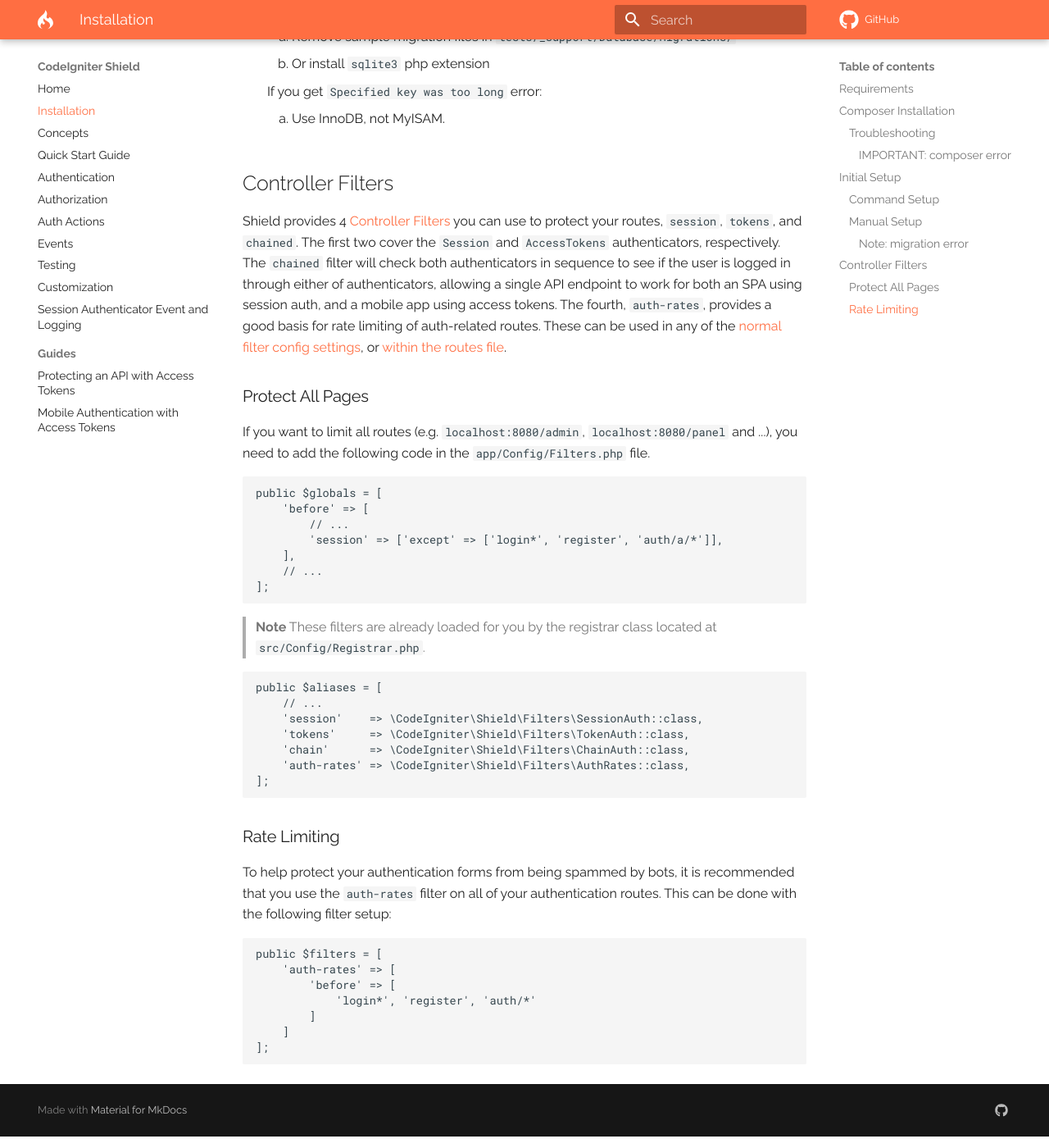
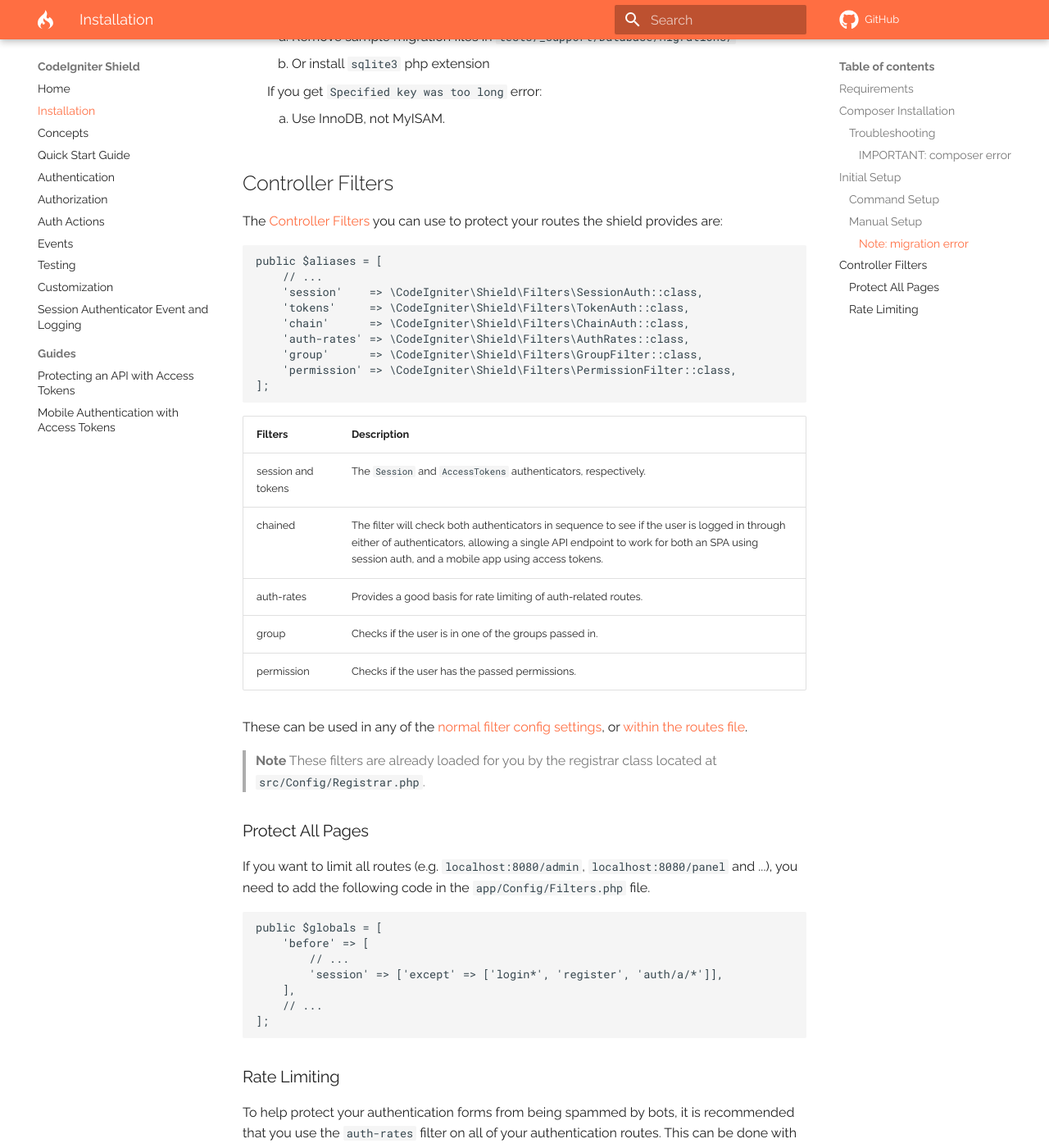
Before and after one commit to codeigniter4/shield, an MkDocs documentation site: the page built from docs/install.md, in a window 1280 px wide and 1400 px high, scrolled down 3167 px. Shown: the whole window at 82% size. Built offline with MkDocs 1.6.1 and Material for MkDocs 9.7.7, drawn with Linux system fonts in a browser that asks for light colours; comment, search, counter and statistics services are not loaded; a style sheet for code colours, icons or effects is not loaded.

Commit message:
update install.md

````diff
--- a/docs/install.md
+++ b/docs/install.md
@@ -135,14 +135,31 @@ your project.
     1. Use InnoDB, not MyISAM.
 
 ## Controller Filters
+The [Controller Filters](https://codeigniter.com/user_guide/incoming/filters.html) you can use to protect your routes the shield provides are:
 
-Shield provides 4 [Controller Filters](https://codeigniter.com/user_guide/incoming/filters.html) you can
-use to protect your routes, `session`, `tokens`, and `chained`. The first two cover the `Session` and
-`AccessTokens` authenticators, respectively. The `chained` filter will check both authenticators in sequence
-to see if the user is logged in through either of authenticators, allowing a single API endpoint to
-work for both an SPA using session auth, and a mobile app using access tokens. The fourth, `auth-rates`,
-provides a good basis for rate limiting of auth-related routes.
+```php
+public $aliases = [
+    // ...
+    'session'    => \CodeIgniter\Shield\Filters\SessionAuth::class,
+    'tokens'     => \CodeIgniter\Shield\Filters\TokenAuth::class,
+    'chain'      => \CodeIgniter\Shield\Filters\ChainAuth::class,
+    'auth-rates' => \CodeIgniter\Shield\Filters\AuthRates::class,
+    'group'      => \CodeIgniter\Shield\Filters\GroupFilter::class,
+    'permission' => \CodeIgniter\Shield\Filters\PermissionFilter::class,
+];
+```
+
+Filters | Description
+--- | ---
+session and tokens | The `Session` and `AccessTokens` authenticators, respectively.
+chained | The filter will check both authenticators in sequence to see if the user is logged in through either of authenticators, allowing a single API endpoint to work for both an SPA using session auth, and a mobile app using access tokens.
+auth-rates | Provides a good basis for rate limiting of auth-related routes.
+group | Checks if the user is in one of the groups passed in.
+permission | Checks if the user has the passed permissions.
+
 These can be used in any of the [normal filter config settings](https://codeigniter.com/user_guide/incoming/filters.html?highlight=filter#globals), or [within the routes file](https://codeigniter.com/user_guide/incoming/routing.html?highlight=routs#applying-filters).
+
+> **Note** These filters are already loaded for you by the registrar class located at `src/Config/Registrar.php`.
 
 ### Protect All Pages
 
@@ -155,18 +172,6 @@ public $globals = [
         'session' => ['except' => ['login*', 'register', 'auth/a/*']],
     ],
     // ...
-];
-```
-
-> **Note** These filters are already loaded for you by the registrar class located at `src/Config/Registrar.php`.
-
-```php
-public $aliases = [
-    // ...
-    'session'    => \CodeIgniter\Shield\Filters\SessionAuth::class,
-    'tokens'     => \CodeIgniter\Shield\Filters\TokenAuth::class,
-    'chain'      => \CodeIgniter\Shield\Filters\ChainAuth::class,
-    'auth-rates' => \CodeIgniter\Shield\Filters\AuthRates::class,
 ];
 ```
 
````
